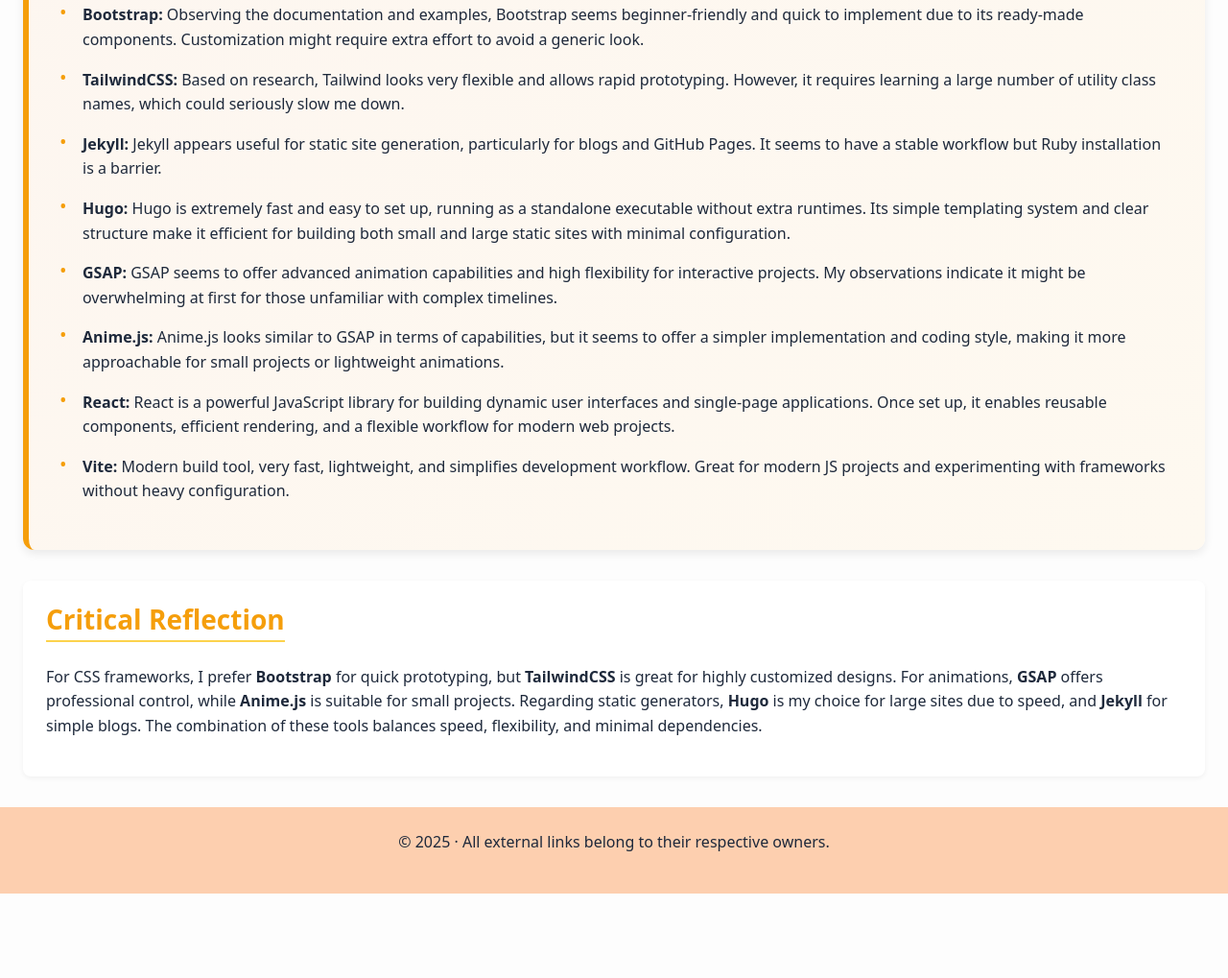
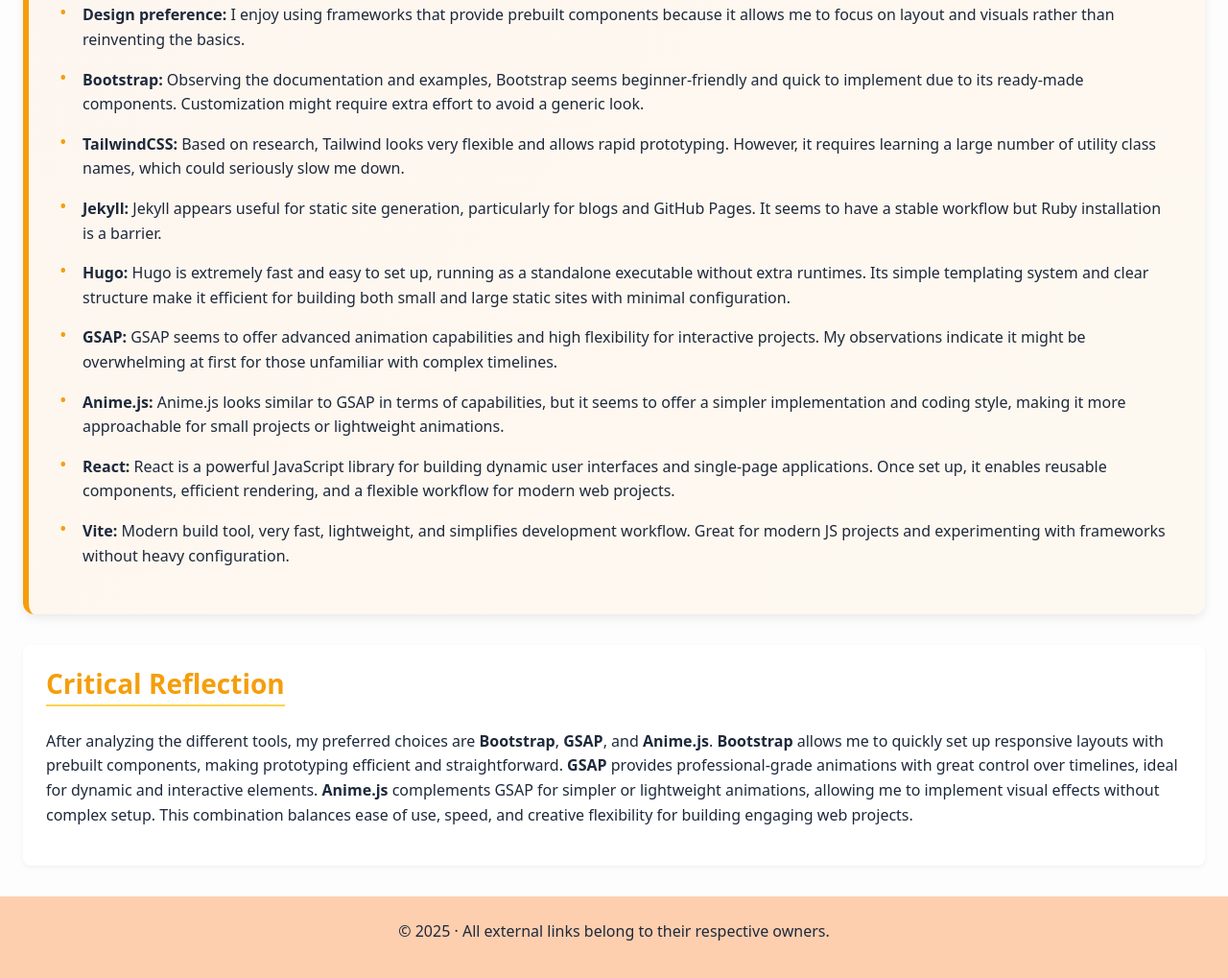
Before and after one commit to kiibs/WebLayout2025, a website: page responsive/research-17-09-25.html in a window 1280 px wide. Shown: the part 4899-5918 px from the top of the page at 96% size. Before the commit the page ends 5830 px from the top, so only its background shows below. Drawn offline with Linux system fonts and the light colour scheme.

Commit message:
reflexion

```diff
--- a/responsive/research-17-09-25.html
+++ b/responsive/research-17-09-25.html
@@ -196,6 +196,11 @@
               and environment.
             </li>
             <li>
+              <strong>Design preference:</strong> I enjoy using frameworks that
+              provide prebuilt components because it allows me to focus on
+              layout and visuals rather than reinventing the basics.
+            </li>
+            <li>
               <strong>Bootstrap:</strong> Observing the documentation and
               examples, Bootstrap seems beginner-friendly and quick to implement
               due to its ready-made components. Customization might require
@@ -249,14 +254,17 @@
         <section id="preference" class="card single-column">
           <h2>Critical Reflection</h2>
           <p>
-            For CSS frameworks, I prefer <strong>Bootstrap</strong> for quick
-            prototyping, but <strong>TailwindCSS</strong> is great for highly
-            customized designs. For animations, <strong>GSAP</strong> offers
-            professional control, while <strong>Anime.js</strong> is suitable
-            for small projects. Regarding static generators,
-            <strong>Hugo</strong> is my choice for large sites due to speed, and
-            <strong>Jekyll</strong> for simple blogs. The combination of these
-            tools balances speed, flexibility, and minimal dependencies.
+            After analyzing the different tools, my preferred choices are
+            <strong>Bootstrap</strong>, <strong>GSAP</strong>, and
+            <strong>Anime.js</strong>. <strong>Bootstrap</strong> allows me to
+            quickly set up responsive layouts with prebuilt components, making
+            prototyping efficient and straightforward.
+            <strong>GSAP</strong> provides professional-grade animations with
+            great control over timelines, ideal for dynamic and interactive
+            elements. <strong>Anime.js</strong> complements GSAP for simpler or
+            lightweight animations, allowing me to implement visual effects
+            without complex setup. This combination balances ease of use, speed,
+            and creative flexibility for building engaging web projects.
           </p>
         </section>
       </main>
```
